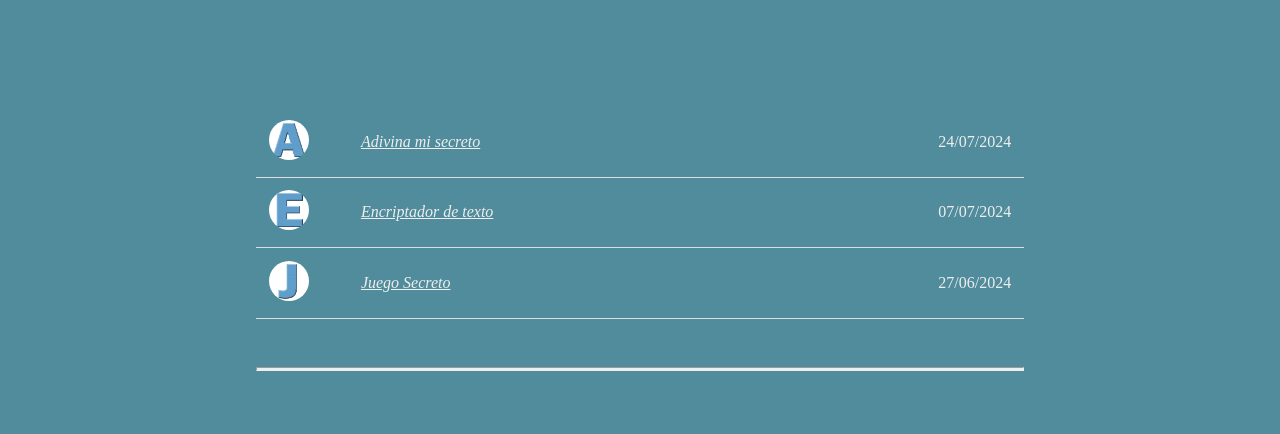
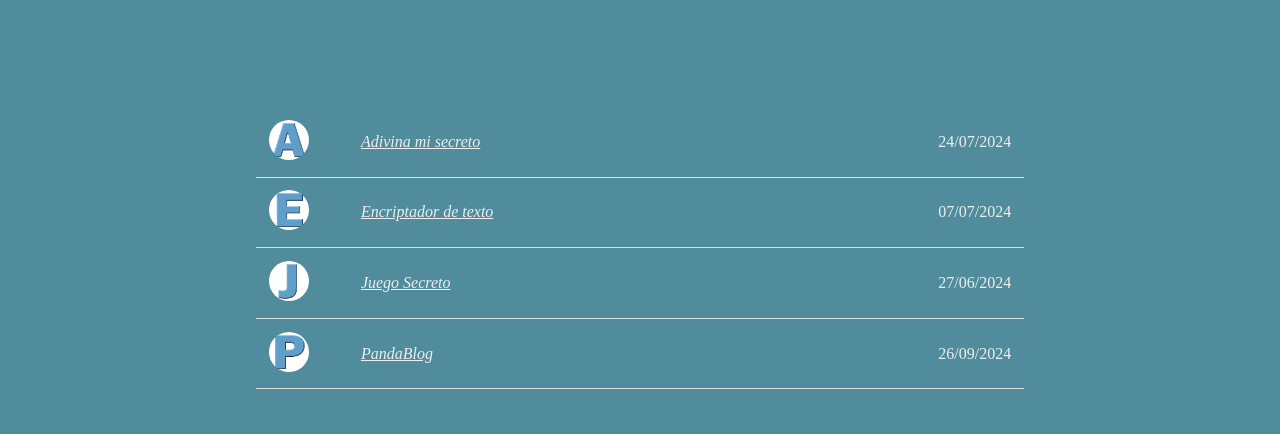
Before and after one commit to Jfonseca122/MiBlog, a plain HTML site: page index.html in a window 1280 px wide. Both pictures are taken after a click on the link "Proyectos". Shown: the part 321-755 px from the top of the page. Drawn offline with nearby package versions, Linux system fonts and the light colour scheme; a script that the page names is missing; a web font is replaced by a local one.

Commit message:
Update 3 index.html
Agregando el proyecto de PandaBlog

```diff
--- a/index.html
+++ b/index.html
@@ -372,6 +372,11 @@
                             <td class="project-name"><a class="nombre__proyecto" href="https://jfonseca122.github.io/JuegoSecreto/">Juego Secreto</a></td>
                             <td class="project-date">27/06/2024</td>
                         </tr>
+                        <tr>
+                            <td><img src="./aseet/Letra_P.jpg" alt="Imagen del proyecto" class="project-image"></td>
+                            <td class="project-name"><a class="nombre__proyecto" href="https://pandablog-pied.vercel.app/">PandaBlog</a></td>
+                            <td class="project-date">26/09/2024</td>
+                        </tr>
                         <!-- Repite esta fila por cada proyecto -->
                     </table>
 
```
